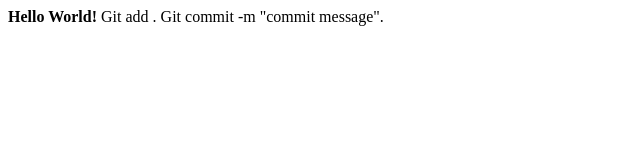
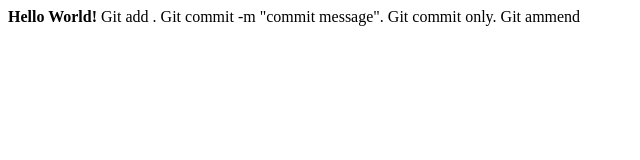
Before and after one commit to amrit-github/git-learning, a plain HTML site: page index.html in a window 1280 px wide. Shown: the whole page, without its empty margins (0-640 px from the left). Drawn offline with Linux system fonts and the light colour scheme.

Commit message:
Git custom messgae with amend to alter prev commit

```diff
--- a/index.html
+++ b/index.html
@@ -7,6 +7,6 @@
 </head>
 <body>
     <b>Hello World!</b>
-    Git add . Git commit -m "commit message".
+    Git add . Git commit -m "commit message". Git commit only. Git ammend
 </body>
 </html>
```
